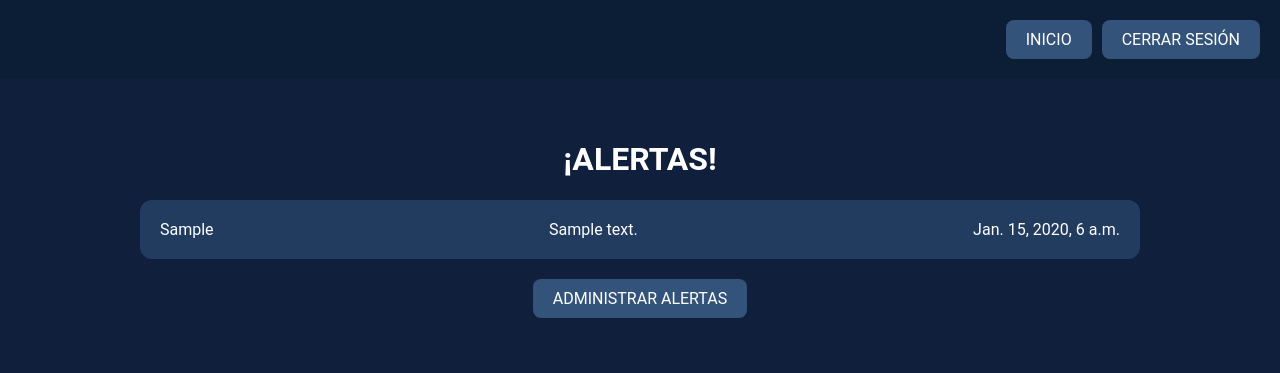
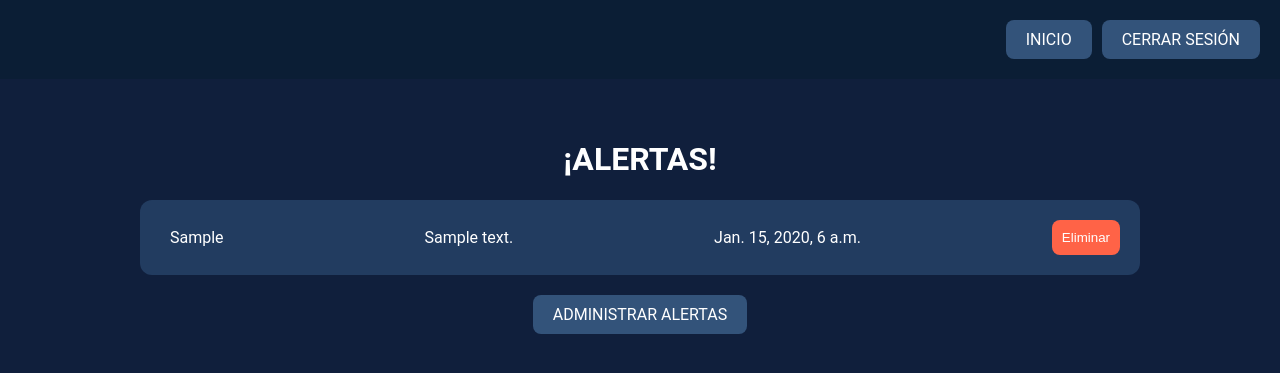
Before and after one commit to Edison-Paulino/Proyecto-integrador, a Django app: page /alertas/ in a window 1280 px wide. Shown: the top 373 px of the page. Run offline with Django 5.2, Linux system fonts and the light colour scheme; tables that the repository leaves empty hold one stand-in row (values such as "Sample post").

Commit message:
Mejorar alertas 4

```diff
--- a/Final/estacion_P/estacion_A/templates/alertas.html
+++ b/Final/estacion_P/estacion_A/templates/alertas.html
@@ -43,6 +43,10 @@
             display: flex;
             justify-content: space-between;
             width: 80%;
+            align-items: center;
+        }
+        .alerta div {
+            margin: 0 10px;
         }
         .boton {
             background-color: #33537A;
@@ -50,6 +54,18 @@
             border-radius: 8px;
             text-decoration: none;
             color: white;
+        }
+        .eliminar-btn {
+            background-color: #FF6347;
+            padding: 10px;
+            border-radius: 8px;
+            color: white;
+            cursor: pointer;
+            border: none;
+            transition: background-color 0.3s;
+        }
+        .eliminar-btn:hover {
+            background-color: #FF4500;
         }
     </style>
 </head>
@@ -66,6 +82,10 @@
                 <div>{{ alerta.tipo_alerta }}</div>
                 <div>{{ alerta.descripcion }}</div>
                 <div>{{ alerta.fecha_hora }}</div>
+                <form action="{% url 'eliminar_alerta' alerta.id %}" method="POST">
+                    {% csrf_token %}
+                    <button type="submit" class="eliminar-btn">Eliminar</button>
+                </form>
             </div>
         {% empty %}
             <p>No hay alertas activas en este momento.</p>
--- a/Final/estacion_P/estacion_A/urls.py
+++ b/Final/estacion_P/estacion_A/urls.py
@@ -16,4 +16,5 @@ urlpatterns = [
    path('editar_estacion/<int:id>/', views.editar_estacion_view, name='editar_estacion'),  # Editar
    path('alertas/', views.alertas_view, name='alertas'),
    path('administrar_alertas/', views.administrar_alertas_view, name='administrar_alertas'),
+   path('eliminar-alerta/<int:id>/', views.eliminar_alerta_view, name='eliminar_alerta'),
 ]
--- a/Final/estacion_P/estacion_A/views.py
+++ b/Final/estacion_P/estacion_A/views.py
@@ -174,6 +174,14 @@ def alertas_view(request):
     alertas = Alerta.objects.filter(es_activa=True).order_by('-fecha_hora')
     return render(request, 'alertas.html', {'alertas': alertas})
 
+@login_required
+def eliminar_alerta_view(request, id):
+    alerta = get_object_or_404(Alerta, id=id)
+    alerta.es_activa = False
+    alerta.save()
+    return redirect('alertas')  # Redirige de nuevo a la página de alertas
+
+
 def verificar_conexion_estacion():
     # Obtener la última lectura
     ultima_lectura = DatosEstacion.objects.order_by('-fecha').first()
```
